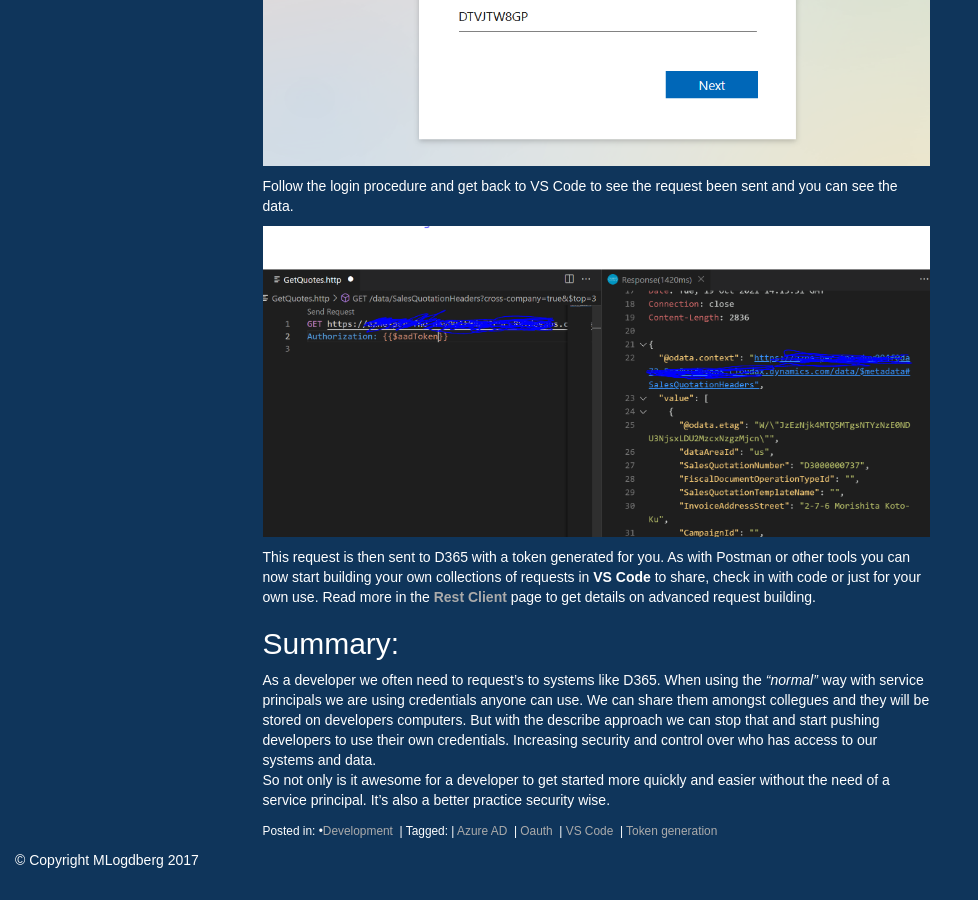
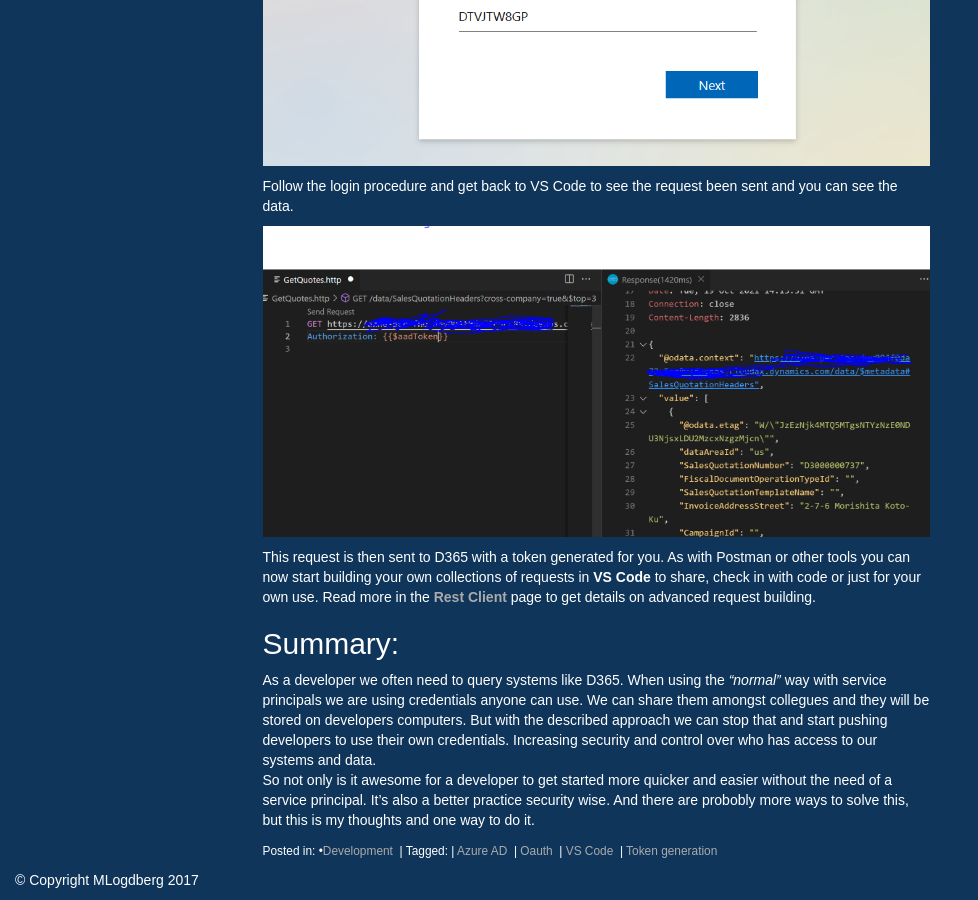
Before and after one commit to MLogdberg/mlogdberg.github.io, a Jekyll site: the page built from _posts/2021-10-21-Get Personal Token via VS Code.md, in a window 1280 px wide and 900 px high, scrolled down 2424 px. Shown: the whole window, without its empty margins (0-978 px from the left). Built offline with Jekyll 4.4.1, drawn with Linux system fonts in a browser that asks for light colours; nearby versions of some CDN libraries; some web fonts are replaced; comment, search, counter and statistics services are not loaded; some of the changed text lies outside the part shown.

Commit message:
fixed typos

```diff
--- a/_posts/2021-10-21-Get Personal Token via VS Code.md
+++ b/_posts/2021-10-21-Get Personal Token via VS Code.md
@@ -18,13 +18,13 @@
 
 I found that **VS Code** has a nice extension that I will use in this case the [**Rest Client**](https://marketplace.visualstudio.com/items?itemName=humao.rest-client).
 
-So first intall the extension in VS code.
+So first install the extension in VS code.
 
 ![VsCode Rest Client Extension](/assets/uploads/2021/10/personaltoken/vscode_extension_rest_client.png)
 
-After this, let's create a new Workspace and start testing this out. As a standard I create a folder and add the requests there, easier to reuse and modify for new requests.
+After this, let's create a new Workspace and start testing this out. As a standard I create a folder and add the requests there, it's easier to reuse and modify for new requests.
 
-I've create a folder called *D365* and adding a file *GetQuotes.http*. the .http ending tells the Rest Client extension to VS Code it's a http request and therefore adds a button on the topp **Send Request** that will trigger the request.
+I've create a folder called *D365* and added a file *GetQuotes.http*. the .http ending tells the Rest Client extension to VS Code it's a http request and therefore adds a button on the top **Send Request** that will trigger the request.
 
 Structure and semantics in this file is very easy, tactic is *just write the request in raw format and the press send*.
 
@@ -76,5 +76,5 @@
 
 
 ## Summary:
-As a developer we often need to request's to systems like D365. When using the *"normal"* way with service principals we are using credentials anyone can use. We can share them amongst collegues and they will be stored on developers computers. But with the describe approach we can stop that and start pushing developers to use their own credentials. Increasing security and control over who has access to our systems and data.
-So not only is it awesome for a developer to get started more quickly and easier without the need of a service principal. It's also a better practice security wise.
+As a developer we often need to query systems like D365. When using the *"normal"* way with service principals we are using credentials anyone can use. We can share them amongst collegues and they will be stored on developers computers. But with the described approach we can stop that and start pushing developers to use their own credentials. Increasing security and control over who has access to our systems and data.
+So not only is it awesome for a developer to get started more quicker and easier without the need of a service principal. It's also a better practice security wise. And there are probobly more ways to solve this, but this is my thoughts and one way to do it.
```
Also changed, not shown: other parts of _posts/2021-10-21-Get Personal Token via VS Code.md (+1 -1 lines).
